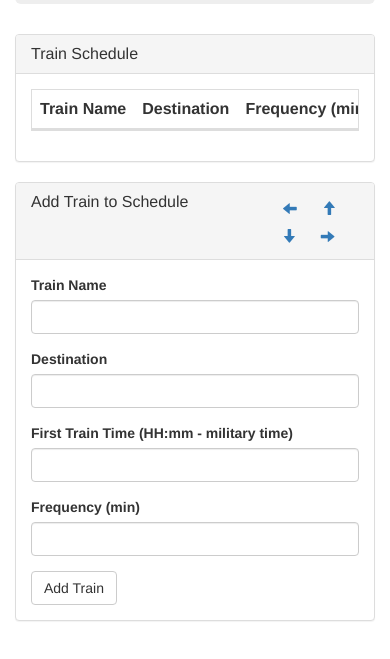
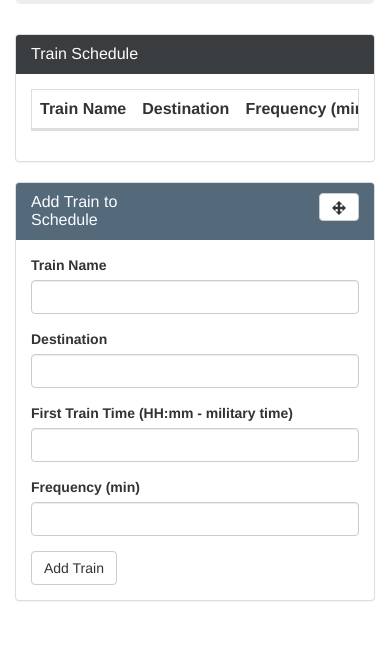
Before and after one commit to jthomasparker/train-time, a plain HTML site: page index.html in a window 390 px wide. Shown: the part 119-778 px from the top of the page. Drawn offline with nearby package versions, Linux system fonts and the light colour scheme; no server answers.

Commit message:
cleaned up code, final push

```diff
--- a/assets/app.js
+++ b/assets/app.js
@@ -1,14 +1,4 @@
-/*
-Make sure that your app suits this basic spec:
-
-When adding trains, administrators should be able to submit the following:
-Train Name
-Destination
-First Train Time -- in military time
-Frequency -- in minutes
-Code this app to calculate when the next train will arrive; this should be relative to the current time.
-Users from many different machines must be able to view same train times.
-Styling and theme are completely up to you. Get Creative*/
+// TODO: Add cancel button to editing form, add more styling
 
 
   // Initialize Firebase
@@ -27,7 +17,7 @@ Styling and theme are completely up to you. Get Creative*/
   var formMode = "add"
   var formPosition = "bottom"
   var initialPosition = "bottom"
-  var recordID
+  var recordID;
   var allRecords = []
   var intervalId;
   var timer;
@@ -36,60 +26,66 @@ Styling and theme are completely up to you. Get Creative*/
 
 
 $(document).ready(function(){
+    // set start position of panels, start timer
+    $('.btnToggle').hide()
     startTimer()
     toggleForm()
     togglePosition();
+
+    // firebase event listener
     ref.on('value', function(snapshot){
         var currentTime = moment().format("hh:mm:ss");
         $('#last-sync').html("Last Sync: " + currentTime)
       updateTable(snapshot)
     })
 
+    // display positioning buttons on hover
+    $('#toggle-container').hover(function(){
+        $('.btnToggle').show()
+        $('#toggle-container-span').hide()
+    }, function(){
+        $('.btnToggle').hide()
+        $('#toggle-container-span').show()
+    })
+
+    // click event for adding/editing form
     $('#form-submit').on('click', function(){
             addTrain();
             toggleForm();
             togglePosition();
     })
 
-    $('body').on('click', '.edit', function(){
+    // click event for edit buttons
+    $('table').on('click', '.edit', function(){
         formMode = "edit";
         recordID = $(this).attr("id");
-        // get row to highlight, need to work out logic to unhighlight
-        var row = $(this).closest('tr')
-        var rowidx = row.index()
-        console.log(rowidx)
-        row.css("background-color", "yellow")
-      //  var table = $('#schedule-table')
-      //  var thisRow = $(this).index()
-       // var value = table.rows[thisRow].cells[0].text()
-      //  alert(value)
         updateAllRecords();
         toggleForm();
         togglePosition();
         editRecord(recordID);
     })
 
+    // click event for form positioning buttons
     $('body').on('click', '.btnToggle', function(){
         formPosition = $(this).attr("id")
         initialPosition = formPosition
         togglePosition()
     })
 
-  /*  $('#schedule-table-body').on('click', 'tr', function(e){
-        alert($(e.currentTarget).index());
-        var trainName = $(this).find('td:first').text()
-        alert(trainName)
-    }) */
 })
 
+// function for adding or updating trains
 function addTrain(){
+    // get the textbox values
     var nameInput = $('#input-train-name').val();
     var destinationInput = $('#input-destination').val();
     var firstTrainInput = $('#input-first-train').val();
     var frequencyInput = $('#input-frequency').val();
 
+    // make sure first run is in military time
     var validatedTime = validateTime(firstTrainInput)
 
+    // data to send to firebase
     var postData = {
         trainName: nameInput,
         destination: destinationInput,
@@ -97,6 +93,8 @@ function addTrain(){
         frequency: frequencyInput,
         editing: false
     };
+
+    // add or update train
     if(validatedTime){
         if(formMode === "add"){
             ref.push(postData);
@@ -110,33 +108,34 @@ function addTrain(){
         formPosition = initialPosition
         formMode = "add"
     }
-
 }
 
 
+// validates first train time (military time)
 function validateTime(time){
-    var errorSpan = $('<span class="glyphicon glyphicon-remove form-control-feedback">')
+  //  var errorSpan = $('<span class="glyphicon glyphicon-remove form-control-feedback">')
     if(time.match(/^([01]?[0-9]|2[0-3]):[0-5][0-9]/)){
-        errorSpan.remove();
         $('#group-first-train').removeClass("has-error has-feedback")
+     //   errorSpan.remove();
         return true;
     } else {
-        $('#group-first-train').addClass("has-error has-feedback").append(errorSpan)
+        $('#group-first-train').addClass("has-error has-feedback") //.append(errorSpan)
         return false;
     }
 }
 
 
+// updates the schedule table with firebase data
 function updateTable(snapshot){
     // loop through snapshot and get each child
     $('#schedule-table-body').empty();
     snapshot.forEach(function(childSnapshot){
-
+        // get child data and key of child
         var childData = childSnapshot.val();
         var id = childSnapshot.key;
-
+        // exclude the child called "lastUpdate"
         if(id !== "lastUpdate"){
-
+            // if child key doesn't exist in allRecords array, push it
             if(allRecords.indexOf(id) < 0){
                 allRecords.push(id);
             }
@@ -154,7 +153,7 @@ function updateTable(snapshot){
             nextTrain = nextTrain.format("hh:mm")
 
             // create a new table row
-            var newRow = $('<tr>');
+            var newRow = $('<tr>').attr("id", "tr" + id)
             // create a new cell for each value
             var trainNameCell = $('<td>').html(trainName);
             var destinationCell = $('<td>').html(destination);
@@ -162,6 +161,7 @@ function updateTable(snapshot){
             var nextArrivalCell = $('<td>').html(nextTrain)
             var timeToArrivalCell = $('<td>').html(timeToArrival);
             var editCell = $('<td>')
+            // edit button uses child key (id) as it's id so we know which child to retrieve on click
             var editButton = $('<button class="btn btn-default edit">')
                         .attr('id', id)
                         .html("Edit")
@@ -173,9 +173,10 @@ function updateTable(snapshot){
             $('#schedule-table-body').append(newRow)
         }
     })
-
 }
 
+
+// calculates train times
 function calcTimes(first, frequency){
     var currentTime = moment();
     var convertedFirst = moment(first, "HH:mm").subtract(1, "years")
@@ -187,6 +188,7 @@ function calcTimes(first, frequency){
 }
 
 
+// gets the record based on the id of the button clicked
 function editRecord(recordID){
 
   ref.orderByKey().equalTo(recordID).on("child_changed", function(snapshot){
@@ -196,30 +198,39 @@ function editRecord(recordID){
         $('#input-first-train').val(snapshot.val().firstTrain)
         $('#input-frequency').val(snapshot.val().frequency)
    })
-
+  // change "editing" to true to trigger event listener
+  // side note: it's bullshit I can't just query firebase and instead have to trigger an event like this
    ref.child(recordID).update({
        "editing": true
    })
-
-
 }
 
 
+// toggles the form between an "Add Train" and an "Edit Train" form
 function toggleForm(){
-
+    var formHeading = $('#form-heading')
     var formTitle = $('#form-title')
     if(formMode === "edit"){
         formPosition = "right";
         formTitle.html("Editing Train Schedule")
         $('#form-submit').html("Update Train")
+        formHeading.css({
+                'background': '#a63a50',
+                'border-color': '#a63a50'
+        })
     } else {
         formPostion = initialPosition
         formTitle.html("Add Train to Schedule")
         $('#form-submit').html("Add Train")
+        formHeading.css({
+        'background-color': '#546a7b',
+        'border-color': '#546a7b'
+        })
     }
 }
 
 
+// changes the position of the form by adding/removing bootstrap classes to elements
 function togglePosition(){
     switch(formPosition){
         case "bottom":
@@ -227,12 +238,12 @@ function togglePosition(){
                 .removeClass("container-fluid")
                 .addClass("container")
             $('#schedule')
-                .removeClass("col-xs-8")
+                .removeClass("col-md-8")
                 .addClass("col-xs-12")
                 .appendTo($('#row-primary'))
             $('#form')
-                .removeClass("col-xs-4")
-                .addClass("col-xs-12")
+                .removeClass("col-md-4")
+                .addClass("col-xs-12 pull-right")
                 .appendTo($('#row-secondary'));
             break;
 
@@ -241,12 +252,12 @@ function togglePosition(){
                 .removeClass("container")
                 .addClass("container-fluid")
             $('#schedule')
-                .removeClass("col-xs-12")
-                .addClass("col-xs-8")
+             //   .removeClass("col-xs-12")
+                .addClass("col-md-8")
                 .appendTo($('#row-primary'))
             $('#form')
-                .removeClass("col-xs-12 pull-left")
-                .addClass("col-xs-4 pull-right")
+                .removeClass("pull-left")
+                .addClass("col-md-4 pull-right")
                 .appendTo($('#row-primary'))
             break;
 
@@ -255,12 +266,12 @@ function togglePosition(){
                 .removeClass("container")
                 .addClass("container-fluid")
             $('#schedule')
-                .removeClass("col-xs-12")
-                .addClass("col-xs-8")
+             //   .removeClass("col-xs-12")
+                .addClass("col-md-8")
                 .appendTo($('#row-primary'))
             $('#form')
-                .removeClass("col-xs-12")
-                .addClass("col-xs-4 pull-left")
+             //   .removeClass("col-xs-12")
+                .addClass("col-md-4 pull-left")
                 .prependTo($('#row-primary'))
             break;
 
@@ -269,22 +280,24 @@ function togglePosition(){
                 .removeClass("container-fluid")
                 .addClass("container")
             $('#schedule')
-                .removeClass("col-xs-8")
+                .removeClass("col-md-8")
                 .addClass("col-xs-12")
                 .appendTo($('#row-secondary'))
             $('#form')
-                .removeClass("col-xs-4")
-                .addClass("col-xs-12")
+                .removeClass("col-md-4")
+                .addClass("col-xs-12 pull-right")
                 .appendTo($('#row-primary'));
             break;
 
         default:
             return;
-
-
     }
 }
 
+
+// updates each record to make sure editing=false. This is necessary so that changing editing=true
+// will trigger the event to retrieve a child to edit. Again, it would be nice to be able to just query.
+// this function could also be used for other mass updates if ever needed
 function updateAllRecords(){
     for(i=0; i < allRecords.length; i++){
         ref.child(allRecords[i]).update({
@@ -294,19 +307,20 @@ function updateAllRecords(){
 }
 
 
+// starts a 60 second timer, used for auto updating
 function startTimer(){
     clearInterval(intervalId)
     timer = 60;
     intervalId = setInterval(timerCountdown, 1000)
-
 }
 
+// countdown for timer
 function timerCountdown(){
     timer--
+    // when timer hits 0, update the "lastUpdate" record to trigger a value change, which updates the table
     if(timer === 0){
         var currentTime = moment().format("hh:mm:ss")
         ref.update({lastUpdate: currentTime})
         startTimer()
-
     }
 }
--- a/assets/style.css
+++ b/assets/style.css
@@ -1,5 +1,14 @@
 
-/*
-#input-first-train:invalid{
-border-color: red;
-} */
+
+
+#schedule-panel > .panel-heading{
+    background-color: #393d3f;
+    border-color: #393d3f;
+    color: #fdfdff;
+}
+
+#form-heading{
+    color: #fdfdff;
+    background-color: #546a7b;
+    border-color: #546a7b;
+}
--- a/index.html
+++ b/index.html
@@ -4,11 +4,13 @@
     <meta name="viewport" content="width=device-width, initial-scale=1.0">
     <meta http-equiv="X-UA-Compatible" content="ie=edge">
     <link rel="stylesheet" href="https://maxcdn.bootstrapcdn.com/bootstrap/3.3.7/css/bootstrap.min.css">
+
     <script src="https://ajax.googleapis.com/ajax/libs/jquery/3.3.1/jquery.min.js"></script>
     <script src="https://maxcdn.bootstrapcdn.com/bootstrap/3.3.7/js/bootstrap.min.js"></script>
     <script src="https://cdn.jsdelivr.net/momentjs/2.12.0/moment.min.js"></script>
     <script src="https://www.gstatic.com/firebasejs/4.12.0/firebase.js"></script>
     <link rel="stylesheet" type="text/css" media="screen" href="assets/style.css" />
+
     <script src="assets/app.js"></script>
     <title>Train Times</title>
 </head>
@@ -26,17 +28,17 @@
     <div class="container" id="main">
         <div class="row" id="row-primary">
             <div class="col-xs-12" id="schedule">
-                <div class="panel panel-default">
+                <!-- panel that holds train schedule -->
+                <div class="panel panel-default" id="schedule-panel">
                     <div class="panel-heading">
                         <div class="row">
                             <div class="col-xs-8">
                                 <h3 class="panel-title">Train Schedule</h3>
                             </div>
-                            <div class="col-xs-4">
+                            <div class="col-xs-4 pull-right">
                                 <h3 class="panel-title" id="last-sync"></h3>
                             </div>
                         </div>
-
                     </div>
                     <div class="panel-body">
                         <div class="table-responsive">
@@ -51,7 +53,6 @@
                                     </tr>
                                 </thead>
                                 <tbody id="schedule-table-body">
-
                                 </tbody>
                             </table>
                         </div>
@@ -62,13 +63,17 @@
 
         <div class="row" id="row-secondary">
             <div class="col-xs-12" id="form">
+                <!-- panel that holds the add/edit form -->
                 <div class="panel panel-default" id="form-panel">
                     <div class="panel-heading" id="form-heading">
                         <div class="row">
-                          <div class="col-xs-8">
+                            <div class="col-xs-6">
                                 <h3 class="panel-title" id="form-title"></h3>
                             </div>
-                          <div class="col-xs-4">
+                            <div class="col-xs-6">
+                                <!-- toggle buttons -->
+                                <div class="btn btn-default pull-right" id="toggle-container">
+                                        <span class="glyphicon glyphicon-move" id="toggle-container-span"></span>
                                     <div class="btn-group pull-right">
                                         <button class="btn btn-link btnToggle" id="left">
                                             <span class="glyphicon glyphicon-arrow-left"></span>
@@ -79,16 +84,15 @@
                                         <button class="btn btn-link btnToggle" id="bottom">
                                             <span class="glyphicon glyphicon-arrow-down"></span>
                                         </button>
-
                                         <button class="btn btn-link btnToggle" id="right">
                                             <span class="glyphicon glyphicon-arrow-right"></span>
                                         </button>
                                     </div>
                                 </div>
                             </div>
-
-
                         </div>
+                    </div>
+                    <!-- add/edit form -->
                     <div class="panel-body" id="form-body">
                         <div class="form-group">
                             <label for="input-train-name">Train Name</label>
```
Lines whose indentation alone changed are shown as unchanged.
